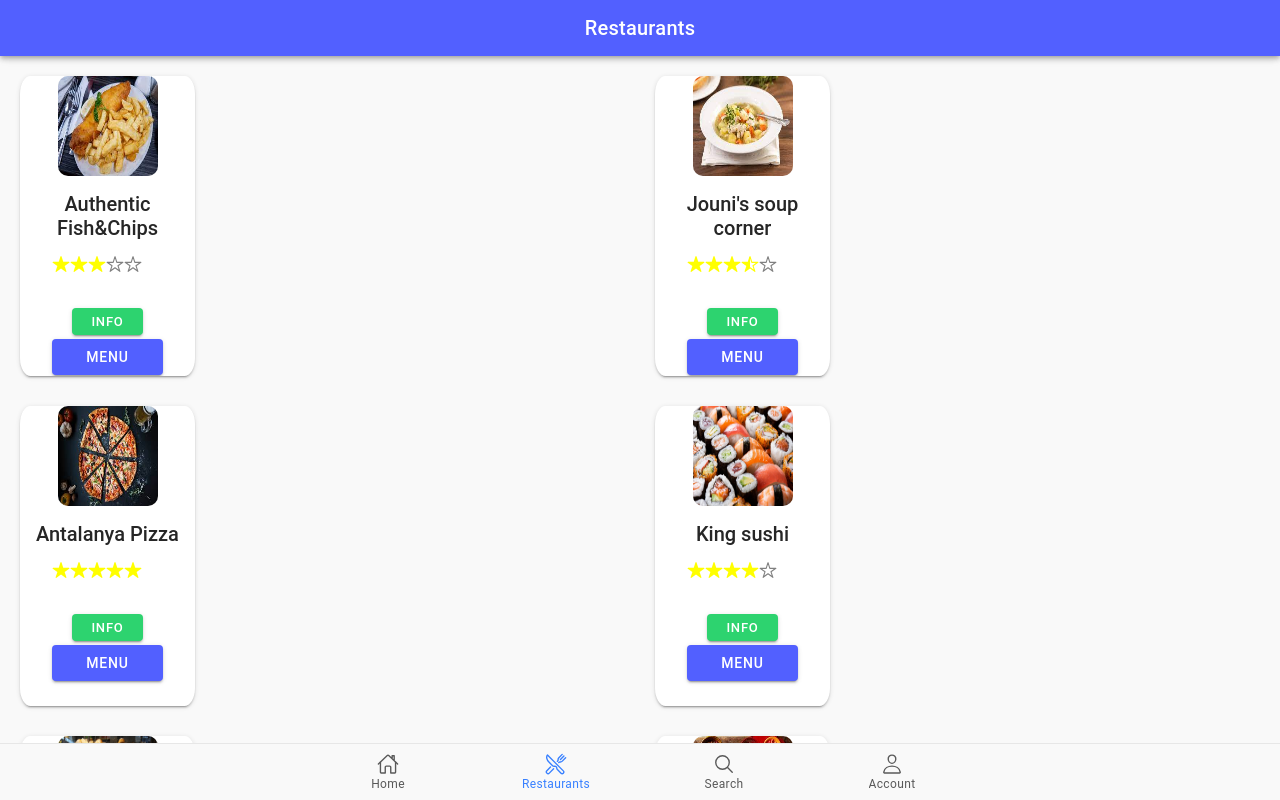
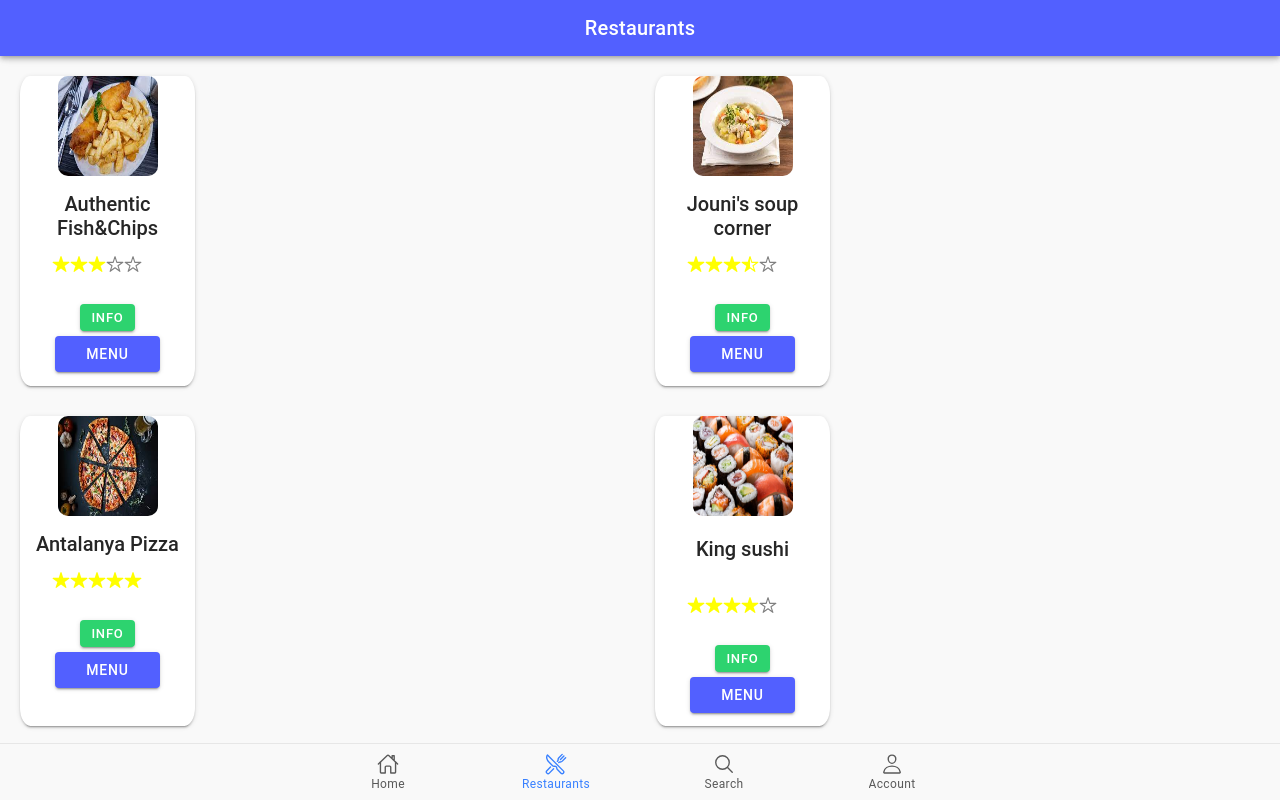
Before and after one commit to ToniGrondahl/FoodApp, a React (Vite) app: page /restaurants in a window 1280 px wide. Built offline with nearby package versions, Linux system fonts and the light colour scheme.

Commit message:
small change

```diff
--- a/src/pages/Restaurants.css
+++ b/src/pages/Restaurants.css
@@ -12,7 +12,7 @@ img {
 .cardsize {
 
     width: 175px;
-    height: 300px;
+    height: 310px;
 
 
     border-radius: 6%;
@@ -24,11 +24,19 @@ img {
     display: block;
     margin: 0 auto;
     text-align: center;
+
 }
 
 .header {
 
    text-align: center;
+}
+
+.headerSmall {
+
+    padding-bottom: 20px;
+    padding-top: 5px;
+    text-align: center;
 }
 
 .stara {
@@ -49,18 +57,18 @@ img {
 .buttoninfo {
 
     border-radius: 10%;
-    display: flex;
-    justify-content: space-between;
-    padding: 0 50px;
+
+    margin: 0 60px;
+
+    margin-bottom: 5px;
 
 }
 
 .buttonmenu {
 
     border-radius: 10%;
-    display: flex;
-    justify-content: space-between;
-    padding: 0 30px;
 
-    padding-bottom: 50px;
+    margin: 0 35px;
+
+
 }
--- a/src/pages/Restaurants.tsx
+++ b/src/pages/Restaurants.tsx
@@ -74,7 +74,8 @@ const Home: React.FC = () => {
             <IonCard className="cardsize">
               <img src='images/sushi.jpg' alt='sushi' className='images' />
           <IonCardHeader>
-            <IonCardTitle className='header'>King sushi</IonCardTitle>
+            <IonCardTitle className='headerSmall'>King sushi</IonCardTitle>
+
             <IonItem lines='none'>
             <IonIcon icon={star} size='small' className='stara'> </IonIcon>
             <IonIcon icon={star} size='small' className='stara'> </IonIcon>
@@ -93,7 +94,7 @@ const Home: React.FC = () => {
             <IonCard className="cardsize">
             <img src='images/kahvila.jpg' alt='kahvila' className='images' />
           <IonCardHeader>
-            <IonCardTitle className='header'>Cafe Ursus</IonCardTitle>
+            <IonCardTitle className='headerSmall'>Cafe Ursus</IonCardTitle>
 
             <IonItem lines='none'>
             <IonIcon icon={star} size='small' className='stara'> </IonIcon>
@@ -112,13 +113,13 @@ const Home: React.FC = () => {
             <IonCard className="cardsize">
               <img src='images/Tartarillas.jpeg' alt='Tartarilla' className='images' />
           <IonCardHeader>
-            <IonCardTitle className='header'>Tartarilla's</IonCardTitle>
+            <IonCardTitle className='headerSmall'>Tartarilla's</IonCardTitle>
             <IonItem lines='none'>
             <IonIcon icon={star} size='small' className='stara'> </IonIcon>
             <IonIcon icon={star} size='small' className='stara'> </IonIcon>
             <IonIcon icon={star} size='small' className='stara'> </IonIcon>
             <IonIcon icon={star} size='small' className='stara'></IonIcon>
-            <IonIcon icon={starOutline} size='small' className='tyhjaStara'></IonIcon>
+            <IonIcon icon={starOutline} size='small' className='stara'></IonIcon>
           </IonItem>
           </IonCardHeader>
             <IonButton expand="block" color="success" size="small" className='buttoninfo'>Info</IonButton>
```
